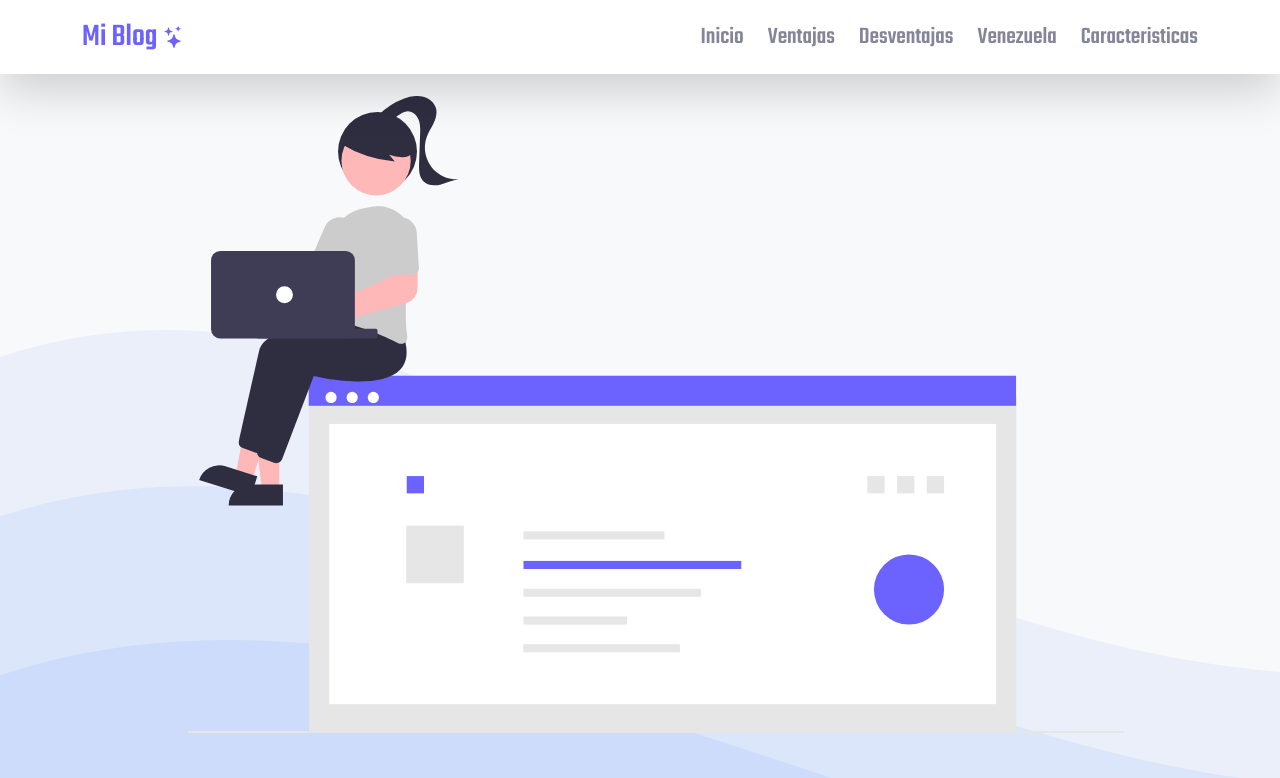
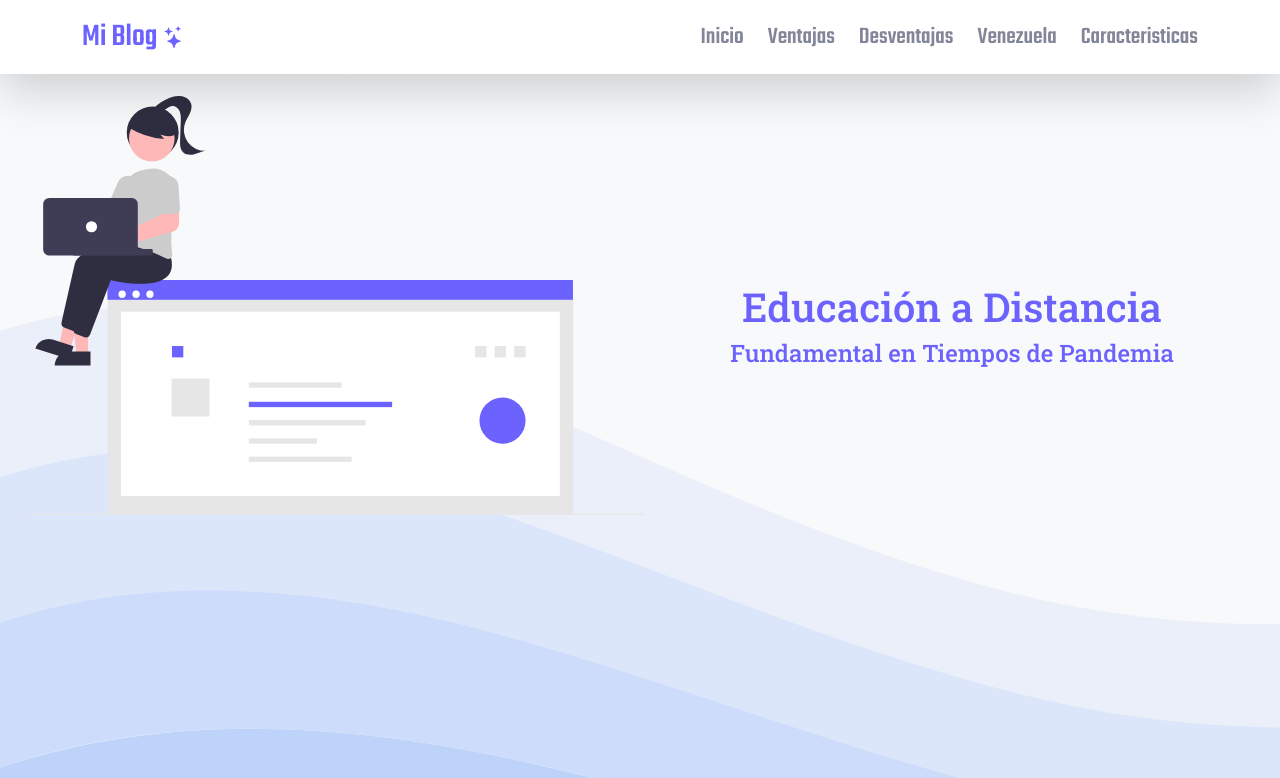
Before and after one commit to axelvalles/Educacion-blue, a plain HTML site: page index.html in a window 1280 px wide. Shown: the top 778 px of the page. Drawn offline with nearby package versions, Linux system fonts and the light colour scheme.

Commit message:
correciones finales

```diff
--- a/index.html
+++ b/index.html
@@ -62,10 +62,10 @@
     </nav>
   </div>
 
-    <header class="bg-light py-5 mb-5">
+    <header class="bg-light py-5 mb-5" style="height: 100vh;">
       <div class="container-fluid">
         <div class="row d-flex justify-content-center align-items-center">
-          <div class="col-9 bannerLeft" id="bannerLeft">
+          <div class="col-9 col-md-6 bannerLeft" id="bannerLeft">
             <img
               src="images/undraw_online_resume_re_ru7s.svg"
               alt=""
@@ -73,7 +73,7 @@
               class="ms-3"
             />
           </div>
-          <div class="col-12 bannerRight">
+          <div class="col-12 col-md-6 bannerRight">
             <h1 class="text-center me-3 mt-5 blue">Educación a Distancia</h1>
             <h4 class="text-center me-3 blue">Fundamental en Tiempos de Pandemia</h4>
           </div>
```
